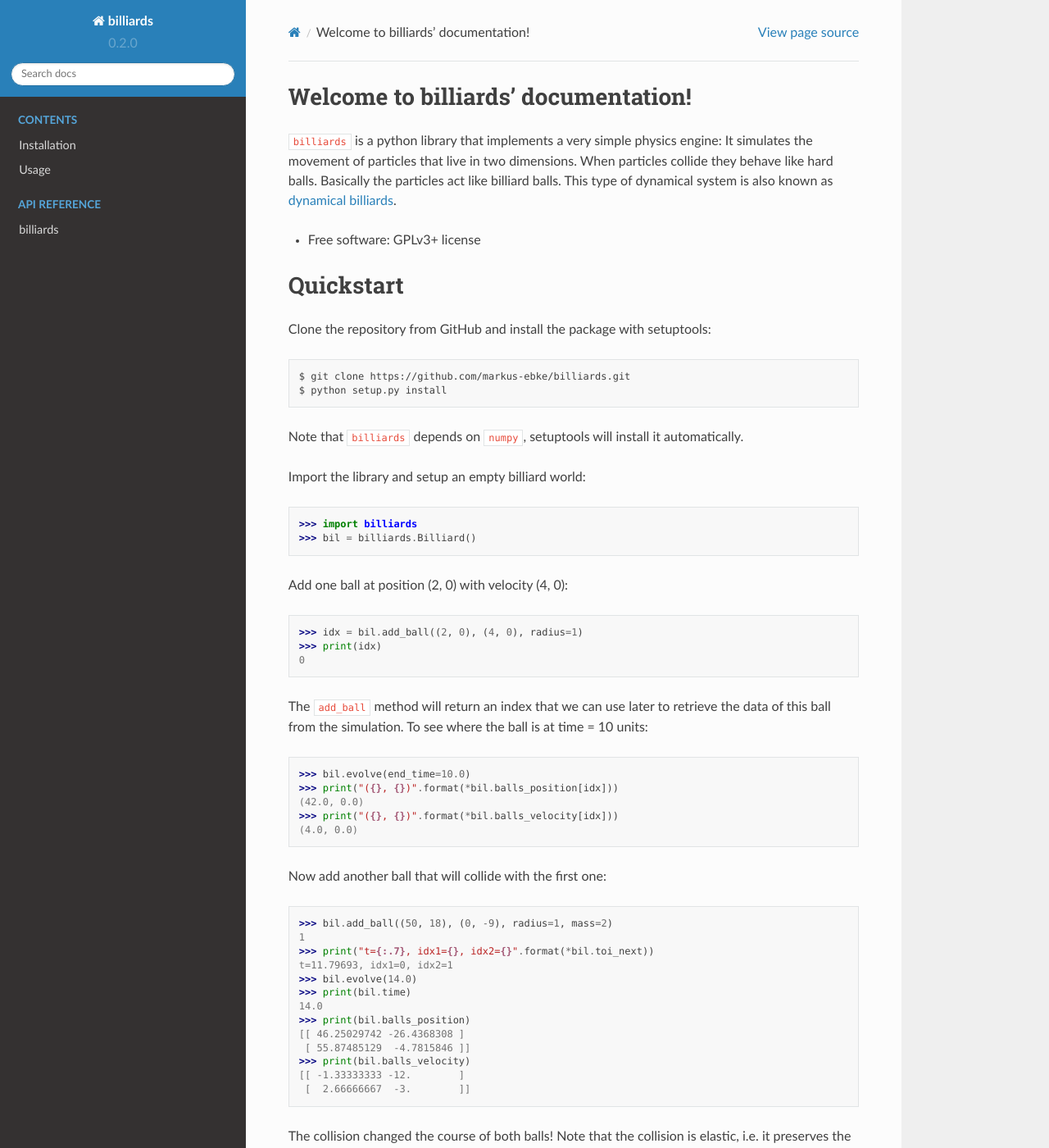
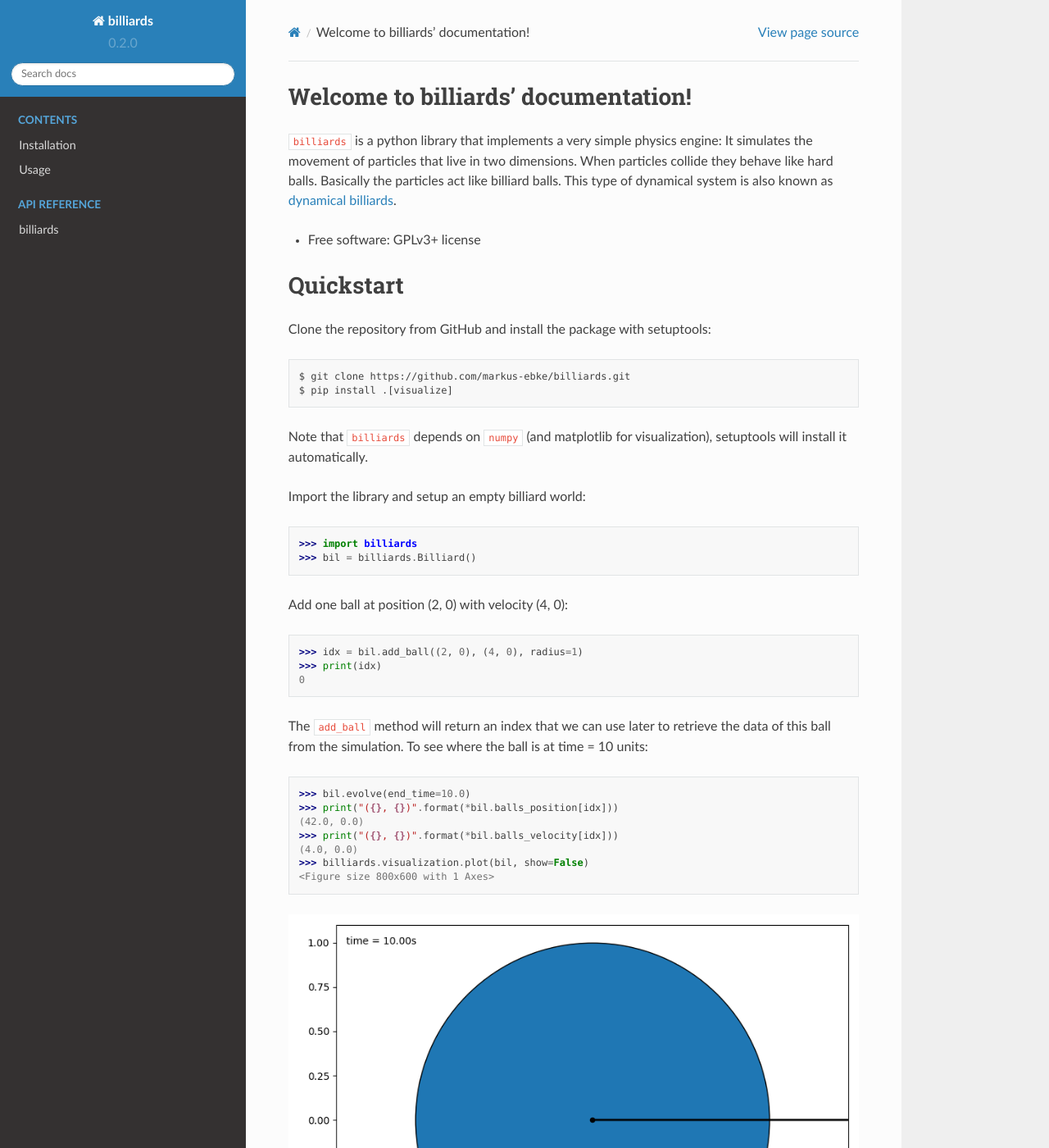
Before and after one commit to markus-ebke/python-billiards, a Sphinx documentation site: the page built from docs/index.rst, in a window 1280 px wide and 1400 px high. Shown: the whole window at 82% size. Built offline with Sphinx 7.4.7 and the Read the Docs theme 2.0.0, drawn with Linux system fonts in a browser that asks for light colours; some of the changed text lies outside the part shown.

Commit message:
Add visualization to documentation

```diff
--- a/docs/api_reference/billiards.rst
+++ b/docs/api_reference/billiards.rst
@@ -20,6 +20,14 @@
     :undoc-members:
     :show-inheritance:
 
+billiards\.visualization module
+-------------------------------
+
+.. automodule:: billiards.visualization
+    :members:
+    :undoc-members:
+    :show-inheritance:
+
 
 Module contents
 ---------------
--- /dev/null
+++ b/docs/create_images.py
@@ -0,0 +1,19 @@
+#!/usr/bin/env python3
+# -*- coding: utf-8 -*-
+import os
+
+import billiards
+
+print(os.getcwd())
+
+bil = billiards.Billiard()
+
+bil.add_ball((2, 0), (4, 0), radius=1)
+bil.evolve(end_time=10.0)
+fig = billiards.visualization.plot(bil, show=False)
+fig.savefig("_images/quickstart_1.png")
+
+bil.add_ball((50, 18), (0, -9), radius=1, mass=2)
+bil.evolve(14.0)
+fig2 = billiards.visualization.plot(bil, show=False)
+fig2.savefig("_images/quickstart_2.png")
--- a/docs/index.rst
+++ b/docs/index.rst
@@ -21,10 +21,10 @@
 Clone the repository from GitHub and install the package with setuptools::
 
     $ git clone https://github.com/markus-ebke/billiards.git
-    $ python setup.py install
+    $ pip install .[visualize]
 
-Note that ``billiards`` depends on ``numpy``, setuptools will install it
-automatically.
+Note that ``billiards`` depends on ``numpy`` (and matplotlib for
+visualization), setuptools will install it automatically.
 
 Import the library and setup an empty billiard world:
 
@@ -52,7 +52,11 @@
     (42.0, 0.0)
     >>> print("({}, {})".format(*bil.balls_velocity[idx]))
     (4.0, 0.0)
+    >>> billiards.visualization.plot(bil, show=False)
+    <Figure size 800x600 with 1 Axes>
 
+
+.. image:: _images/quickstart_1.png
 
 Now add another ball that will collide with the first one:
 
@@ -71,7 +75,11 @@
     >>> print(bil.balls_velocity)
     [[ -1.33333333 -12.        ]
      [  2.66666667  -3.        ]]
+    >>> billiards.visualization.plot(bil)
+    <Figure size 800x600 with 1 Axes>
 
+
+.. image:: _images/quickstart_2.png
 
 The collision changed the course of both balls!
 Note that the collision is elastic, i.e. it preserves the total kinetic energy.
--- a/docs/installation.rst
+++ b/docs/installation.rst
@@ -5,15 +5,19 @@
 ------------
 
 ``billiards`` depends on ``numpy`` (it will be installed automatically).
-If you want to install it manually, use::
+The ``matplotlib`` package is used to make visualizations, but this feature is
+an extra.
+
+If you want to install these packages manually, you can use::
 
     $ pip install numpy
+    $ pip install matplotlib
 
 
 Installing from GitHub
 ----------------------
 
-At the command line::
+At the command line, installing all extras::
 
     $ git clone https://github.com/markus-ebke/python-billiards.git
-    $ python setup.py install
+    $ pip install .[visualize]
```
Also changed, not shown: CONTRIBUTING.md (+12 -4 lines), README.md (+7 -3 lines), docs/_images/quickstart_1.png (added), docs/_images/quickstart_2.png (added).
